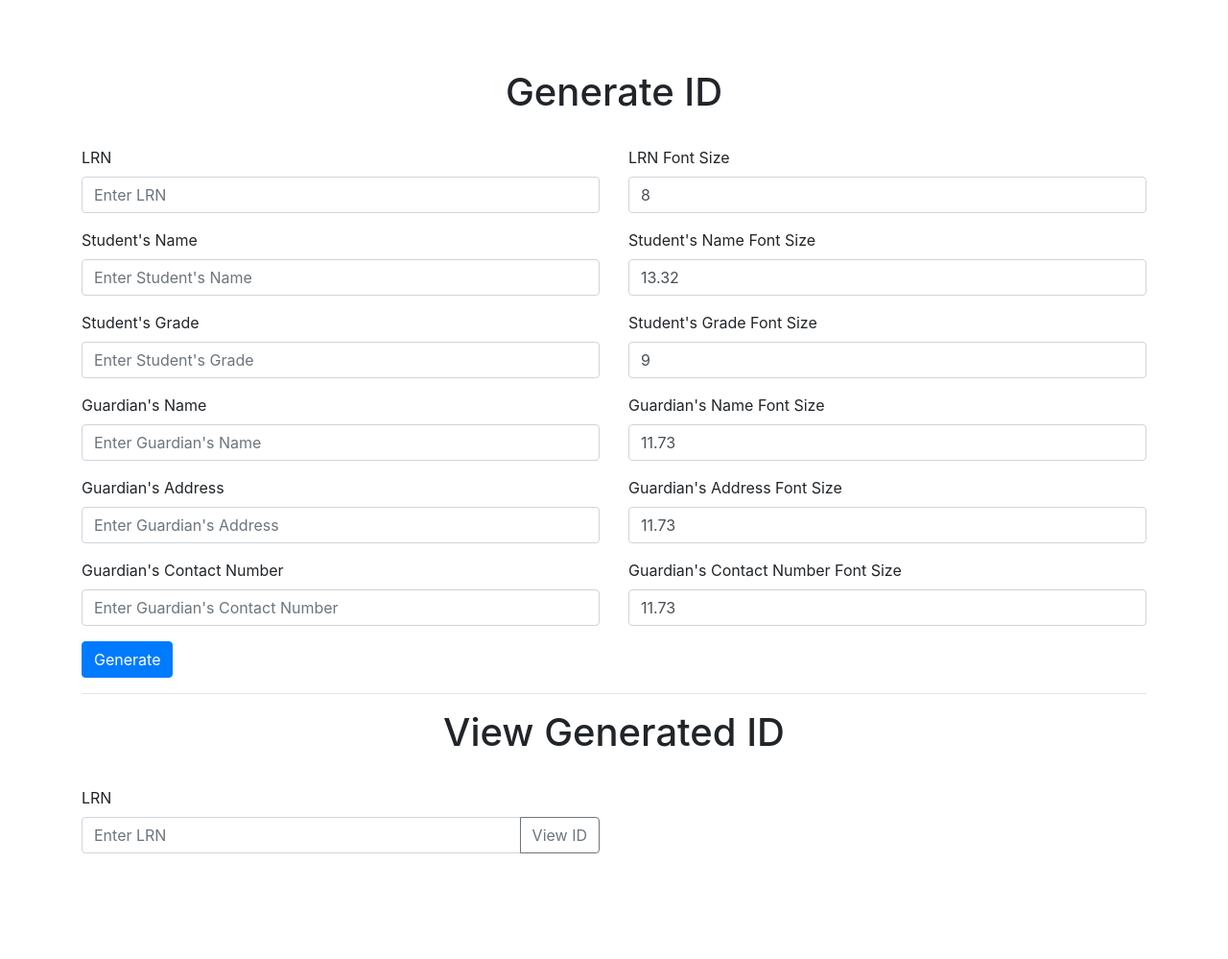
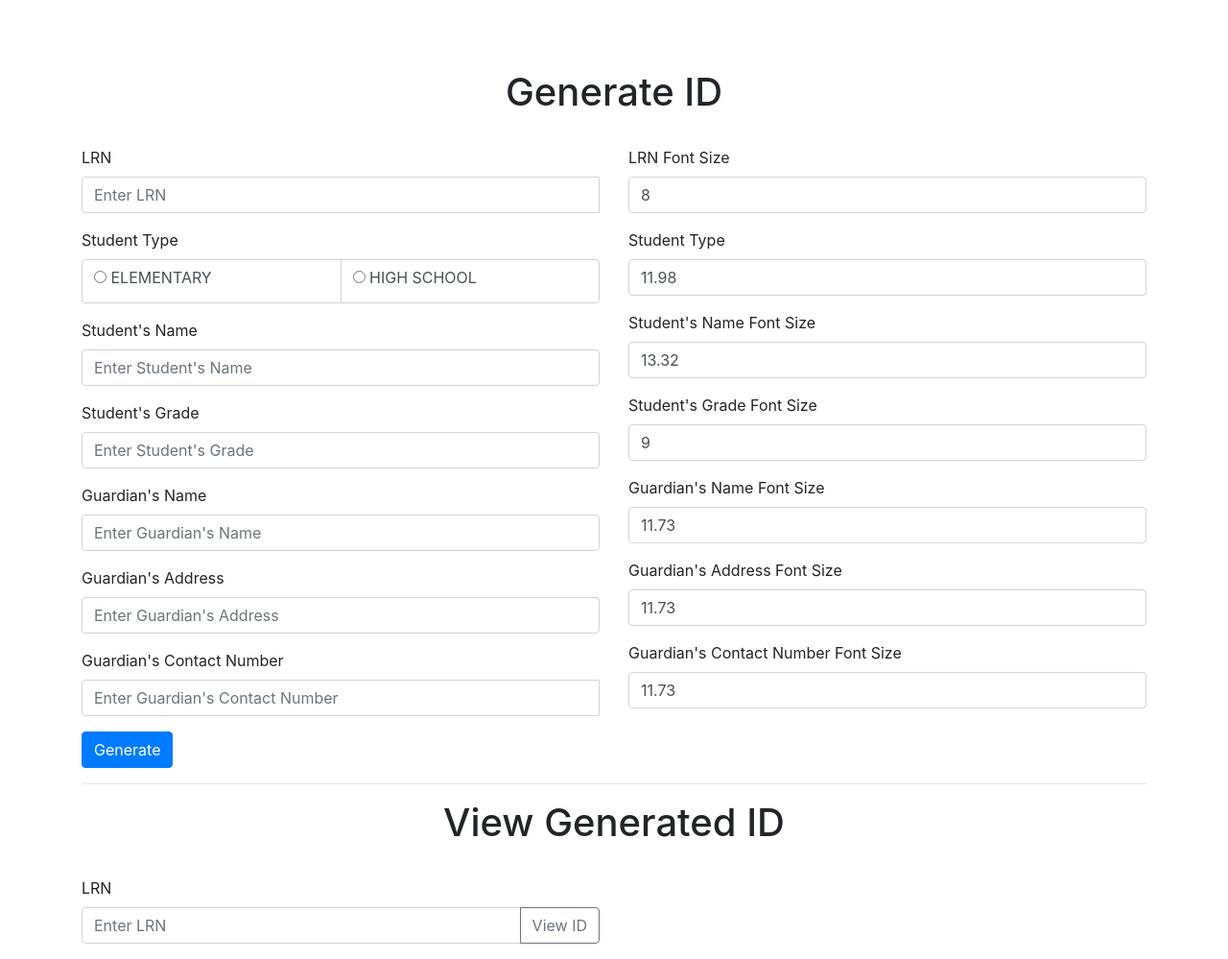
Before and after one commit to jpgulayan460103/id-maker, a PHP site: page / in a window 1280 px wide. Shown: the whole page at 96% size. Before the commit the page ends 889 px from the top, so only its background shows below. Run offline with PHP 8.4, Linux system fonts and the light colour scheme; some libraries are stand-ins or nearby versions.

Commit message:
Add student Type

```diff
--- a/index.php
+++ b/index.php
@@ -20,18 +20,6 @@
   <br>
 
     <div class="container">
-    <div class="alert alert-success alert-dismissible fade show" role="alert" ng-if="hasCreatedId" ng-cloak>
-        <strong>Success!</strong> The ID has been generated. <a ng-href="created-id.pdf?lrn={{formData.lrn}}" target="_blank" ng-if="hasCreatedId">Click here to view the ID.</a>
-        <button type="button" class="close" data-dismiss="alert" aria-label="Close">
-            <span aria-hidden="true">&times;</span>
-        </button>
-    </div>
-    <div class="alert alert-danger alert-dismissible fade show" role="alert" ng-if="hasError" ng-cloak>
-        <strong>Error!</strong> LRN must be filled up.
-        <button type="button" class="close" data-dismiss="alert" aria-label="Close">
-            <span aria-hidden="true">&times;</span>
-        </button>
-    </div>
         <h1 style="text-align:center">Generate ID</h1>
         <br>
         <div class="row">
@@ -40,48 +28,72 @@
                     <div class="form-group">
                         <label for="lrn">LRN</label>
                         <div class="input-group mb-3">
-                            <input type="text" class="form-control" id="lrn" ng-model="formData.lrn" placeholder="Enter LRN">
+                            <input type="text" class="form-control" id="lrn" ng-model="formData.lrn" placeholder="Enter LRN"  ng-class="{'is-invalid': checkLrn() }" required>
+                            <div class="invalid-feedback">
+                                LRN must be a number and has 12 digits
+                            </div>
+                        </div>
+                    </div>
+
+                    <div class="form-group">
+                        <label for="students_name">Student Type</label>
+                        <div class="input-group mb-3">
+                            <!-- <input type="text" class="form-control" id="students_type" ng-model="formData.students_type" placeholder="Enter Student Type" > -->
+
+                            <div class="form-control">
+                                <input class="form-control-input" type="radio" ng-model="formData.students_type" id="exampleRadios1" value="ELEMENTARY DEPARTMENT" required>
+                                <label class="form-control-label" for="exampleRadios1">
+                                    ELEMENTARY
+                                </label>
+                            </div>
+                            <div class="form-control">
+                                <input class="form-control-input" type="radio" ng-model="formData.students_type" id="exampleRadios2" value="HIGH SCHOOL DEPARTMENT">
+                                <label class="form-control-label" for="exampleRadios2">
+                                    HIGH SCHOOL
+                                </label>
+                            </div>
                         </div>
                     </div>
 
                     <div class="form-group">
                         <label for="students_name">Student's Name</label>
                         <div class="input-group mb-3">
-                            <input type="text" class="form-control" id="students_name" ng-model="formData.students_name" placeholder="Enter Student's Name">
+                            <input type="text" class="form-control" id="students_name" ng-model="formData.students_name" placeholder="Enter Student's Name" required>
                         </div>
                     </div>
 
                     <div class="form-group">
                         <label for="students_grade">Student's Grade</label>
                         <div class="input-group mb-3">
-                            <input type="text" class="form-control" id="students_grade" ng-model="formData.students_grade" placeholder="Enter Student's Grade">
+                            <input type="text" class="form-control" id="students_grade" ng-model="formData.students_grade" placeholder="Enter Student's Grade" required>
                         </div>
                     </div>
 
                     <div class="form-group">
                         <label for="guardians_name">Guardian's Name</label>
                         <div class="input-group mb-3">
-                            <input type="text" class="form-control" id="guardians_name" ng-model="formData.guardians_name" placeholder="Enter Guardian's Name">
+                            <input type="text" class="form-control" id="guardians_name" ng-model="formData.guardians_name" placeholder="Enter Guardian's Name" required>
                         </div>
                     </div>
 
                     <div class="form-group">
                         <label for="guardians_address">Guardian's Address</label>
                         <div class="input-group mb-3">
-                            <input type="text" class="form-control" id="guardians_address" ng-model="formData.guardians_address" placeholder="Enter Guardian's Address">
+                            <input type="text" class="form-control" id="guardians_address" ng-model="formData.guardians_address" placeholder="Enter Guardian's Address" required>
                         </div>
                     </div>
 
                     <div class="form-group">
                         <label for="guardians_number">Guardian's Contact Number</label>
                         <div class="input-group mb-3">
-                            <input type="text" class="form-control" id="guardians_number" ng-model="formData.guardians_number" placeholder="Enter Guardian's Contact Number">
+                            <input type="text" class="form-control" id="guardians_number" ng-model="formData.guardians_number" placeholder="Enter Guardian's Contact Number"  ng-class="{'is-invalid': checkContactNumber() }"  required>
+                            <div class="invalid-feedback">
+                                Contact Number must be a number and has 11 digits
+                            </div>
                         </div>
                     </div>
 
                     <button type="submit" class="btn btn-primary" ng-click="createId()">Generate</button>
-
-
 
                 </form>
             </div>
@@ -91,48 +103,67 @@
                     <div class="form-group">
                         <label for="lrn">LRN Font Size</label>
                         <div class="input-group mb-3">
-                            <input type="text" class="form-control" id="lrn" ng-model="settings.lrn.font_size" placeholder="Enter LRN Font Size">
+                            <input type="text" class="form-control" id="lrn" ng-model="settings.lrn.font_size" placeholder="Enter LRN Font Size" required>
+                        </div>
+                    </div>
+
+                    <div class="form-group">
+                        <label for="students_name">Student Type</label>
+                        <div class="input-group mb-3">
+                            <input type="text" class="form-control" id="students_type" ng-model="settings.students_type.font_size" placeholder="Enter Student Type Font Size" required>
                         </div>
                     </div>
 
                     <div class="form-group">
                         <label for="students_name">Student's Name Font Size</label>
                         <div class="input-group mb-3">
-                            <input type="text" class="form-control" id="students_name" ng-model="settings.students_name.font_size" placeholder="Enter Student's Name Font Size">
+                            <input type="text" class="form-control" id="students_name" ng-model="settings.students_name.font_size" placeholder="Enter Student's Name Font Size" required>
                         </div>
                     </div>
 
                     <div class="form-group">
                         <label for="students_grade">Student's Grade Font Size</label>
                         <div class="input-group mb-3">
-                            <input type="text" class="form-control" id="students_grade" ng-model="settings.students_grade.font_size" placeholder="Enter Student's Grade Font Size">
+                            <input type="text" class="form-control" id="students_grade" ng-model="settings.students_grade.font_size" placeholder="Enter Student's Grade Font Size" required>
                         </div>
                     </div>
 
                     <div class="form-group">
                         <label for="guardians_name">Guardian's Name Font Size</label>
                         <div class="input-group mb-3">
-                            <input type="text" class="form-control" id="guardians_name" ng-model="settings.guardians_name.font_size" placeholder="Enter Guardian's Name Font Size">
+                            <input type="text" class="form-control" id="guardians_name" ng-model="settings.guardians_name.font_size" placeholder="Enter Guardian's Name Font Size" required>
                         </div>
                     </div>
 
                     <div class="form-group">
                         <label for="guardians_address">Guardian's Address Font Size</label>
                         <div class="input-group mb-3">
-                            <input type="text" class="form-control" id="guardians_address" ng-model="settings.guardians_address.font_size" placeholder="Enter Guardian's Address Font Size">
+                            <input type="text" class="form-control" id="guardians_address" ng-model="settings.guardians_address.font_size" placeholder="Enter Guardian's Address Font Size" required>
                         </div>
                     </div>
 
                     <div class="form-group">
                         <label for="guardians_number">Guardian's Contact Number Font Size</label>
                         <div class="input-group mb-3">
-                            <input type="text" class="form-control" id="guardians_number" ng-model="settings.guardians_number.font_size" placeholder="Enter Guardian's Contact Number Font Size">
+                            <input type="text" class="form-control" id="guardians_number" ng-model="settings.guardians_number.font_size" placeholder="Enter Guardian's Contact Number Font Size" required>
                         </div>
                     </div>
 
                 </form>
             </div>
+
+            <br>
+            <br>
+            <br>
+            <br>
+
         </div>
+            <div class="alert alert-success alert-dismissible fade show" role="alert" ng-if="hasCreatedId" ng-cloak>
+                <strong>Success!</strong> The ID has been generated. <a ng-href="created-id.pdf?lrn={{createdLrn}}" ng-if="hasCreatedId">If the download doesn't start automatically in a few seconds, please click here.</a>
+                <button type="button" class="close" data-dismiss="alert" aria-label="Close">
+                    <span aria-hidden="true">&times;</span>
+                </button>
+            </div>
         <hr>
         <h1 style="text-align:center">View Generated ID</h1>
         <br>
@@ -167,10 +198,13 @@
     app.controller('myCtrl', function($scope,$http, $sce, $window) {
 
         $scope.formData = {};
+        $scope.formData.students_type = null;
+        $scope.createdLrn = '';
         $scope.settings = {
-            lrn: {position: {'top': 121.8, 'left': 273.4}, font_size: 8},
-            students_name: {position: {'top': 153.6, 'left': 205.8}, font_size: 13.32},
-            students_grade: {position: {'top': 186.6, 'left': 212.8}, font_size: 9},
+            lrn: {position: {'top': 121.8, 'left': 278.4}, font_size: 8},
+            students_name: {position: {'top': 153.6, 'left': 208.8}, font_size: 13.32},
+            students_grade: {position: {'top': 186.6, 'left': 215.8}, font_size: 9},
+            students_type: {position: {'top': 207, 'left': 196}, font_size: 11.98},
             guardians_name: {position: {'top': 59.6, 'left': 25.8}, font_size: 11.73},
             guardians_address: {position: {'top': 74.1, 'left': 25.6}, font_size: 11.73},
             guardians_number: {position: {'top': 88.6, 'left': 25.8}, font_size: 11.73}
@@ -184,9 +218,16 @@
             window.open("created-id.pdf?lrn=" + $scope.viewLrn);
         }
 
+        $scope.checkContactNumber = function() {
+            return $scope.formData.guardians_number.length != 11 || isNaN($scope.formData.guardians_number);
+        }
+        $scope.checkLrn = function() {
+            return $scope.formData.lrn.length != 12 || isNaN($scope.formData.lrn);
+        }
+
         $scope.createId = function() {
             $scope.hasError = false;
-            if($scope.formData.lrn && $scope.formData.lrn.trim() != ""){
+            if($scope.formData.lrn && $scope.formData.lrn.trim() != "" && !$scope.checkContactNumber() && !$scope.checkLrn()){
                 $scope.hasCreatedId = false;
                 $http({
                     method: 'POST',
@@ -201,6 +242,10 @@
                 }).then(function(response) {
                     console.log(response);
                     $scope.hasCreatedId = true;
+                    $scope.createdLrn = $scope.formData.lrn;
+                    window.location = "created-id.pdf?lrn="+$scope.createdLrn;
+                    $scope.formData = {};
+                    $scope.formData.students_type = null;
                     // window.open("created-id.pdf?lrn=" + response.data.lrn.value,'newwindow','width=900,height=400');
                 }, function(rejection) {
                     $scope.submit = false;
```
Also changed, not shown: create-id.php (+11 -6 lines), created-id.php (+9 -4 lines), id-print.php (+28 -4 lines), images/id_template/front.png.
